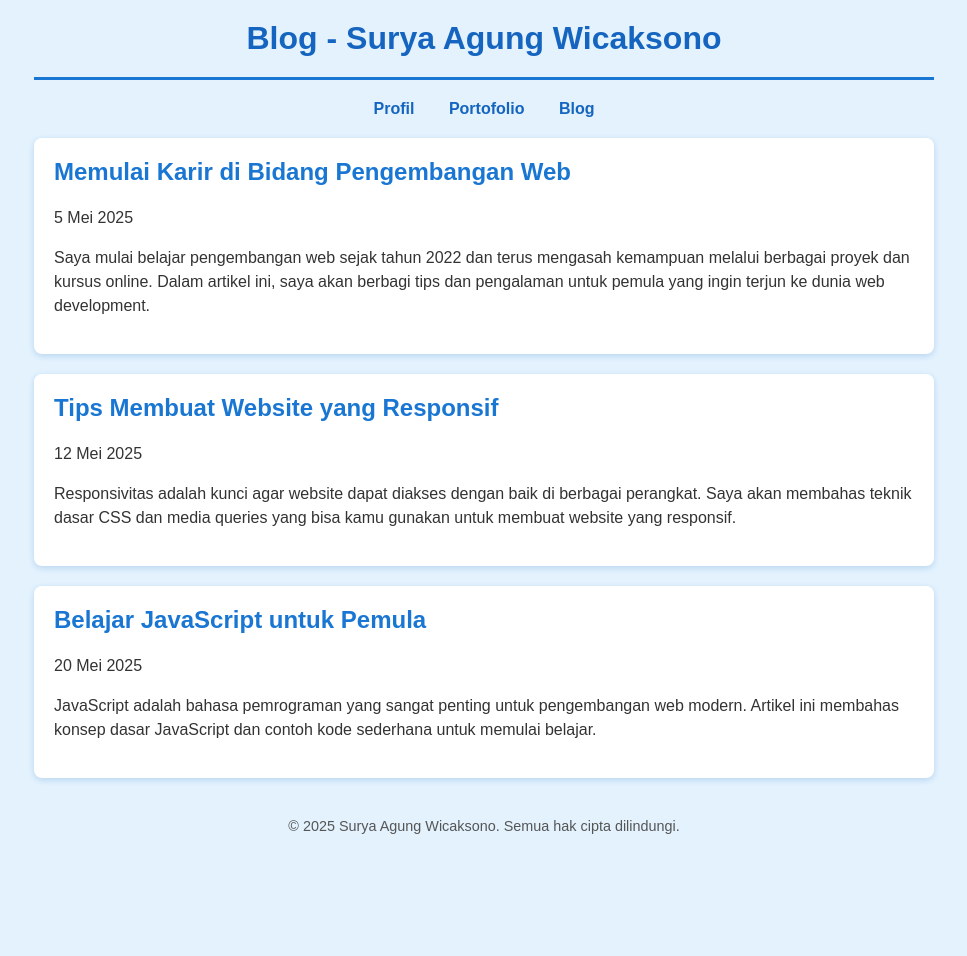
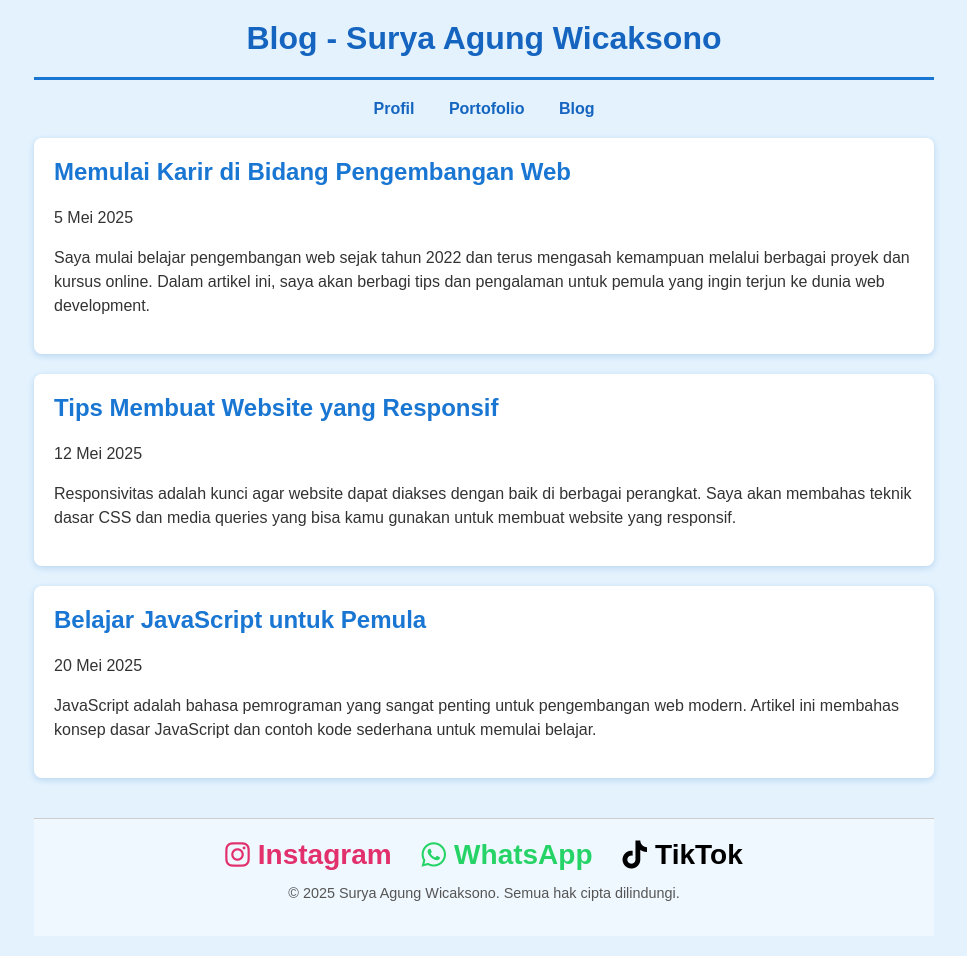
Before and after one commit to Suryaaa13/praktikum, a plain HTML site: page blog.html in a window 1280 px wide. Shown: the whole page, without its empty margins (156-1123 px from the left). Before the commit the page ends 854 px from the top, so only its background shows below. Drawn offline with Linux system fonts and the light colour scheme.

Commit message:
Update blog.html

```diff
--- a/blog.html
+++ b/blog.html
@@ -57,13 +57,56 @@
             margin-top: 40px;
             font-size: 0.9em;
             color: #555;
+            background-color: #f0f8ff;
+            padding: 20px 0;
+            border-top: 1px solid #ccc;
+        }
+        /* Styling untuk ikon media sosial */
+        .social-links {
+            display: flex;
+            justify-content: center;
+            gap: 30px;
+            font-size: 28px;
+            margin-bottom: 10px;
+        }
+        .social-links a {
+            text-decoration: none;
+            font-weight: bold;
+            transition: color 0.3s ease;
+            display: flex;
+            align-items: center;
+            gap: 8px;
+        }
+        .social-links a.instagram {
+            color: #E1306C;
+        }
+        .social-links a.instagram:hover {
+            color: #b72e5a;
+        }
+        .social-links a.whatsapp {
+            color: #25D366;
+        }
+        .social-links a.whatsapp:hover {
+            color: #1da851;
+        }
+        .social-links a.tiktok {
+            color: #000000;
+        }
+        .social-links a.tiktok:hover {
+            color: #444444;
         }
         @media (max-width: 600px) {
             body {
                 padding: 0 10px;
             }
+            .social-links {
+                font-size: 24px;
+                gap: 20px;
+            }
         }
     </style>
+    <!-- Link Font Awesome untuk ikon -->
+    <link rel="stylesheet" href="https://cdnjs.cloudflare.com/ajax/libs/font-awesome/6.4.0/css/all.min.css" />
 </head>
 <body>
     <header>
@@ -71,7 +114,7 @@
     </header>
 
     <nav>
-        <a href="profil.html">Profil</a>
+        <a href="index.html">Profil</a>
         <a href="portofolio.html">Portofolio</a>
         <a href="blog.html">Blog</a>
     </nav>
@@ -97,7 +140,18 @@
     </section>
 
     <footer>
-        &copy; 2025 Surya Agung Wicaksono. Semua hak cipta dilindungi.
+        <div class="social-links">
+            <a href="https://www.instagram.com/mochiiyouuu/" target="_blank" rel="noopener" aria-label="Instagram" class="instagram">
+                <i class="fab fa-instagram"></i> Instagram
+            </a>
+            <a href="https://wa.me/+62895359710532" target="_blank" rel="noopener" aria-label="WhatsApp" class="whatsapp">
+                <i class="fab fa-whatsapp"></i> WhatsApp
+            </a>
+            <a href="https://www.tiktok.com/@justizumi._" target="_blank" rel="noopener" aria-label="TikTok" class="tiktok">
+                <i class="fab fa-tiktok"></i> TikTok
+            </a>
+        </div>
+        <p>© 2025 Surya Agung Wicaksono. Semua hak cipta dilindungi.</p>
     </footer>
 </body>
 </html>
```
